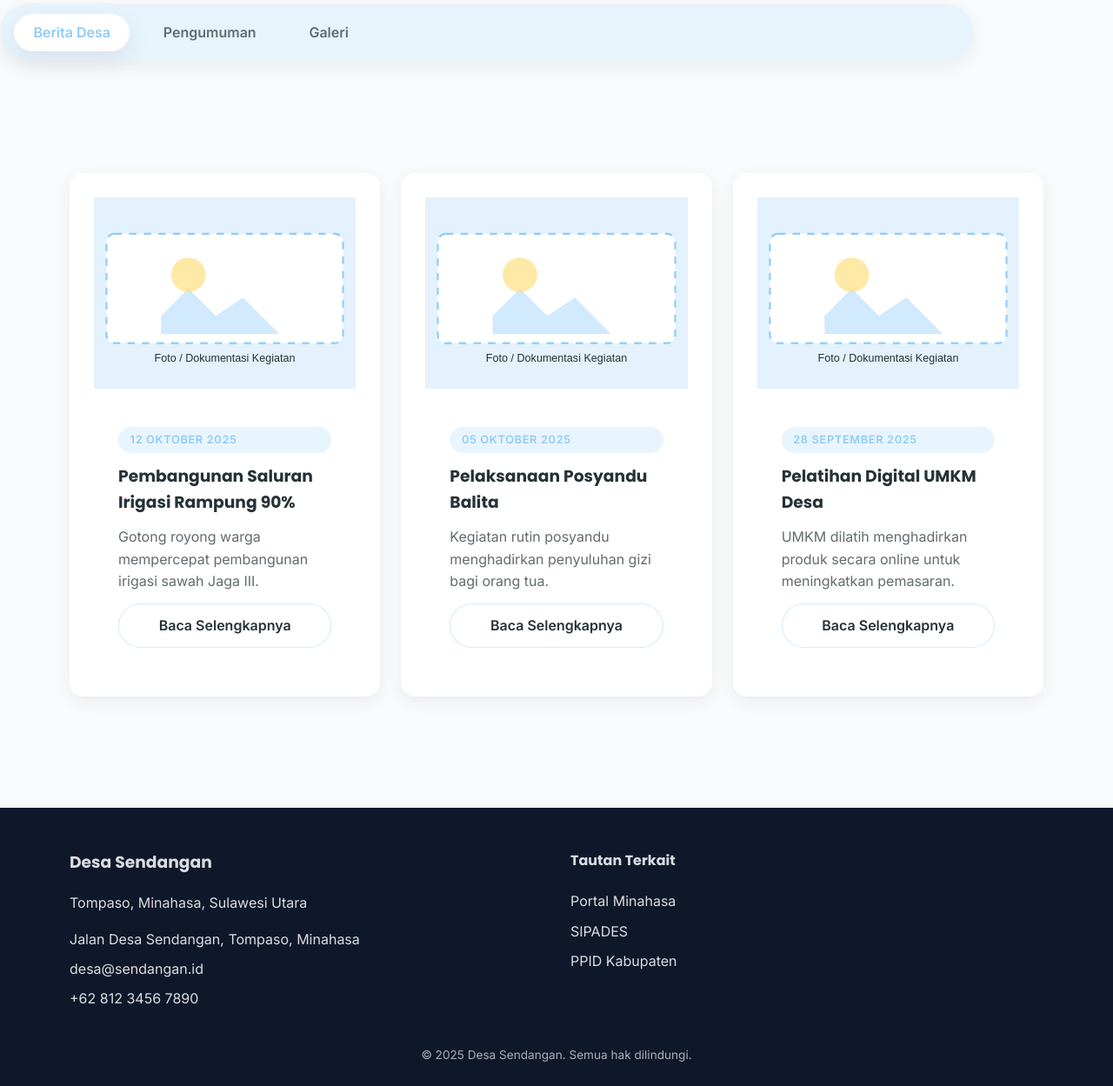
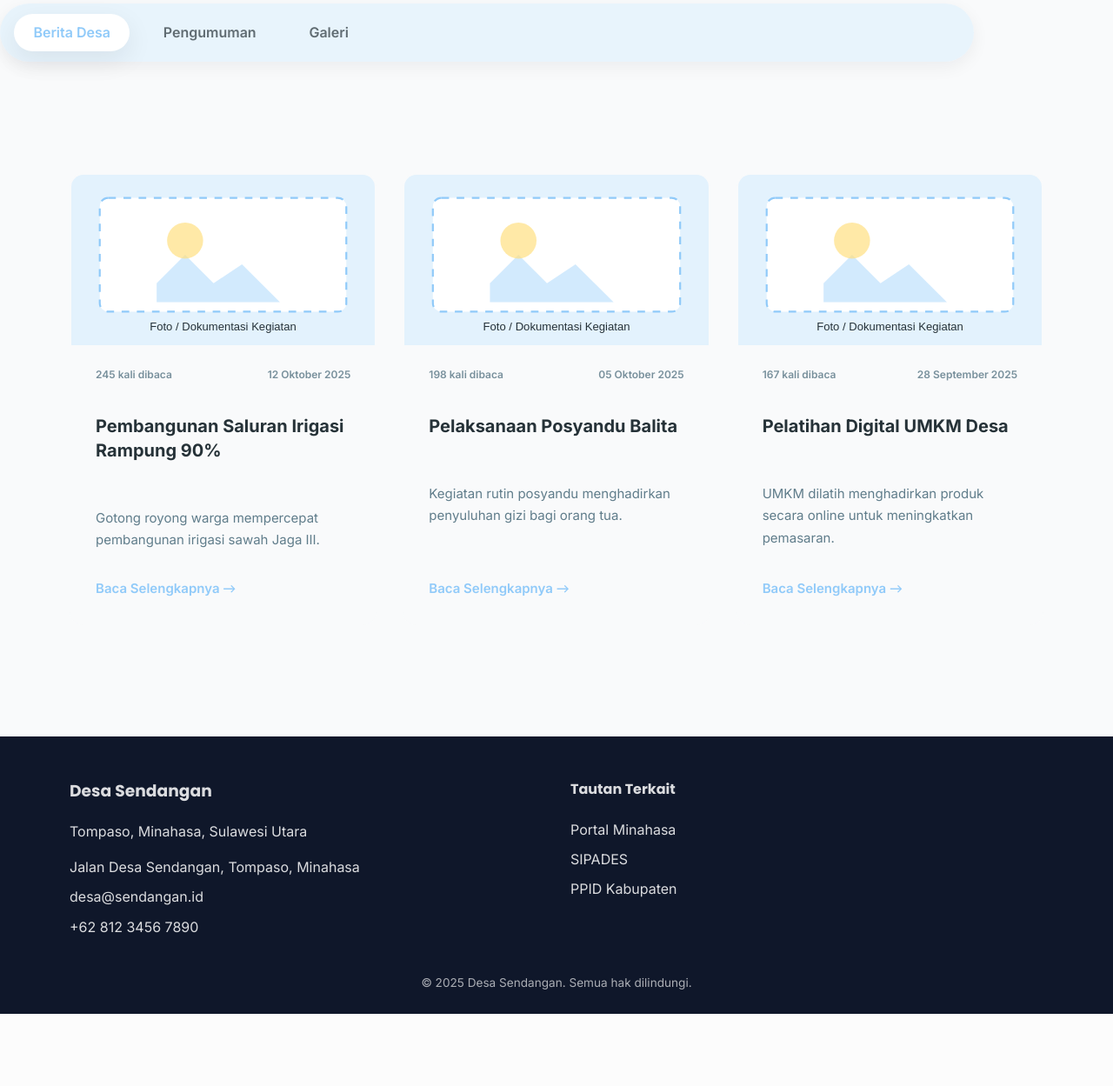
Before and after one commit to sendangantompaso144/webd-sendangan, a PHP site: page /info_publik.php?tab=berita in a window 1280 px wide. Shown: the part 291-1540 px from the top of the page at 87% size. After the commit the page ends 1457 px from the top, so only its background shows below. Run offline with PHP 8.4, Linux system fonts and the light colour scheme.

Commit message:
berita card restyling

```diff
--- a/assets/css/main.css
+++ b/assets/css/main.css
@@ -703,6 +703,95 @@ img {
     grid-template-columns: repeat(auto-fit, minmax(220px, 1fr));
 }
 
+.news-grid {
+    display: grid;
+    grid-template-columns: repeat(auto-fit, minmax(320px, 1fr));
+    gap: 30px;
+}
+
+.news-card {
+    background: #f9fafb;
+    border-radius: var(--radius-large);
+    transition: transform 0.3s ease, box-shadow 0.3s ease;
+    border: 2px solid transparent;
+    overflow: hidden;
+    display: flex;
+    flex-direction: column;
+    min-height: 100%;
+}
+
+.news-card:hover {
+    transform: translateY(-8px);
+    box-shadow: 0 15px 40px rgba(144, 202, 249, 0.2);
+    background: #fff;
+    border-color: #e3f2fd;
+}
+
+.news-card-image {
+    position: relative;
+    width: 100%;
+    padding-top: 56%;
+    overflow: hidden;
+}
+
+.news-card-image img {
+    position: absolute;
+    top: 0;
+    left: 0;
+    width: 100%;
+    height: 100%;
+    object-fit: cover;
+}
+
+.news-card-content {
+    display: flex;
+    flex-direction: column;
+    gap: 16px;
+    padding: 24px 28px 28px;
+    height: 100%;
+}
+
+.news-meta {
+    display: flex;
+    justify-content: space-between;
+    align-items: center;
+    gap: 12px;
+}
+
+.news-date,
+.news-views {
+    font-size: 12px;
+    color: #78909c;
+    font-weight: 600;
+    white-space: nowrap;
+}
+
+.news-title {
+    font-size: 20px;
+    color: #263238;
+    line-height: 1.4;
+}
+
+.news-excerpt {
+    font-size: 15px;
+    color: #607d8b;
+    line-height: 1.7;
+}
+
+.news-link {
+    display: inline-block;
+    color: #90caf9;
+    text-decoration: none;
+    font-weight: 600;
+    font-size: 15px;
+    transition: transform 0.2s ease;
+    margin-top: auto;
+}
+
+.news-link:hover {
+    transform: translateX(5px);
+}
+
 .page-header {
     display: flex;
     align-items: flex-end;
--- a/data/info_publik.php
+++ b/data/info_publik.php
@@ -10,6 +10,7 @@ return [
             'tanggal' => '12 Oktober 2025',
             'gambar' => asset('images/placeholder-media.svg'),
             'tautan' => '#',
+            'berita_dilihat' => 245,
         ],
         [
             'judul' => 'Pelaksanaan Posyandu Balita',
@@ -17,6 +18,7 @@ return [
             'tanggal' => '05 Oktober 2025',
             'gambar' => asset('images/placeholder-media.svg'),
             'tautan' => '#',
+            'berita_dilihat' => 198,
         ],
         [
             'judul' => 'Pelatihan Digital UMKM Desa',
@@ -24,6 +26,7 @@ return [
             'tanggal' => '28 September 2025',
             'gambar' => asset('images/placeholder-media.svg'),
             'tautan' => '#',
+            'berita_dilihat' => 167,
         ],
     ],
     'pengumuman' => [
--- a/info_publik.php
+++ b/info_publik.php
@@ -48,15 +48,37 @@ render_base_layout([
         <?php if ($tab === 'berita'): ?>
             <section class="section">
                 <div class="container">
-                    <div class="cards-grid">
+                    <div class="news-grid">
                         <?php foreach ($berita as $item): ?>
-                            <article class="card media-card">
-                                <div class="media-thumb" style="background-image: url('<?= e($item['gambar'] ?? asset('images/placeholder-news.jpg')) ?>');"></div>
-                                <div>
-                                    <span class="chip"><?= e($item['tanggal'] ?? '') ?></span>
-                                    <h3><?= e($item['judul'] ?? '') ?></h3>
-                                    <p><?= e($item['ringkasan'] ?? '') ?></p>
-                                    <a class="btn btn-secondary" href="<?= e($item['tautan'] ?? '#') ?>">Baca Selengkapnya</a>
+                            <?php
+                            $beritaJudul = (string) ($item['judul'] ?? '');
+                            $beritaRingkasan = (string) ($item['ringkasan'] ?? '');
+                            $excerpt = mb_substr(trim(strip_tags($beritaRingkasan)), 0, 160);
+                            if (mb_strlen($beritaRingkasan) > 160) {
+                                $excerpt .= '...';
+                            }
+                            $beritaTanggal = (string) ($item['tanggal'] ?? '');
+                            $beritaTautan = (string) ($item['tautan'] ?? '#');
+                            $beritaViews = isset($item['berita_dilihat']) ? (int) $item['berita_dilihat'] : 0;
+                            ?>
+                            <article class="news-card">
+                                <?php if (!empty($item['gambar'])): ?>
+                                    <div class="news-card-image">
+                                        <img src="<?= e((string) $item['gambar']) ?>" alt="<?= e($beritaJudul === '' ? 'Berita Desa' : $beritaJudul) ?>">
+                                    </div>
+                                <?php endif; ?>
+                                <div class="news-card-content">
+                                    <div class="news-meta">
+                                        <span class="news-views"><?= e(number_format($beritaViews)) ?> kali dibaca</span>
+                                        <?php if ($beritaTanggal !== ''): ?>
+                                            <span class="news-date"><?= e($beritaTanggal) ?></span>
+                                        <?php endif; ?>
+                                    </div>
+                                    <h3 class="news-title"><?= e($beritaJudul) ?></h3>
+                                    <p class="news-excerpt"><?= e($excerpt) ?></p>
+                                    <a class="news-link" href="<?= e($beritaTautan) ?>">
+                                        Baca Selengkapnya &rarr;
+                                    </a>
                                 </div>
                             </article>
                         <?php endforeach; ?>
```
